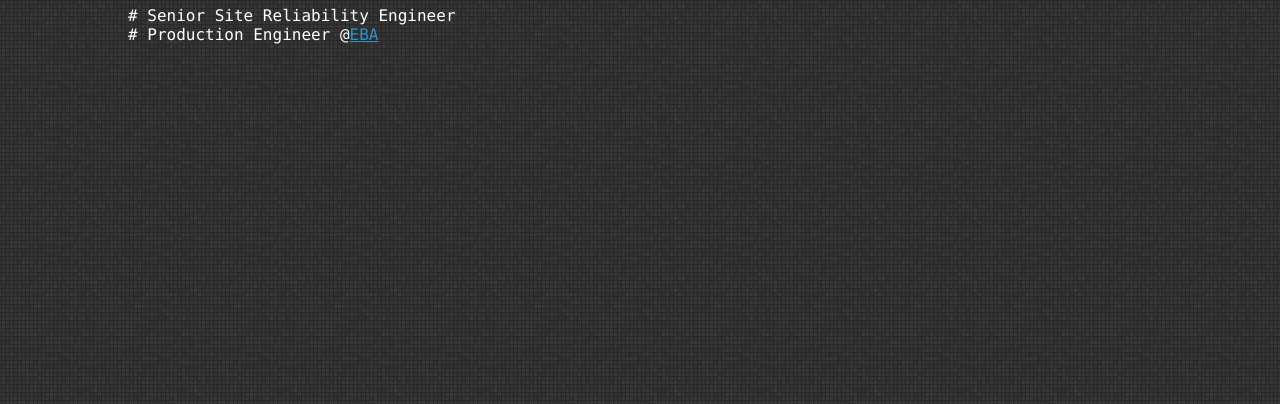
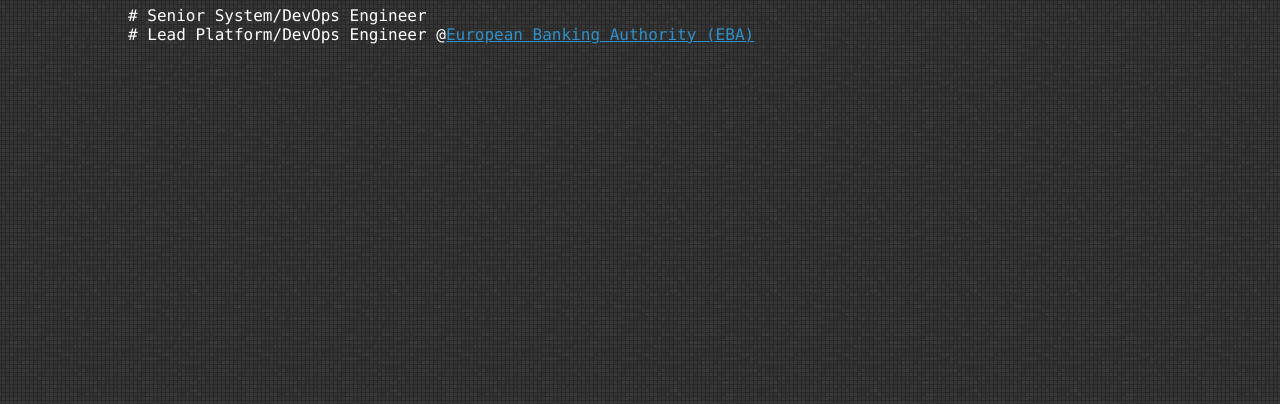
Before and after one commit to idrositis/idrositis.github.io, a plain HTML site: page index.html in a window 1280 px wide. Shown: the part 310-714 px from the top of the page. Drawn offline with Linux system fonts and the light colour scheme.

Commit message:
Update EBA job-title with changes of 2018/12

```diff
--- a/index.html
+++ b/index.html
@@ -4,7 +4,7 @@
 <title>Ioannis Drositis</title>
 <meta http-equiv="content-type" content="text/html;charset=UTF-8"/>
 <meta name="description" content="Ioannis Drositis"/>
-<meta name="keywords" content="Ioannis,Drositis,Ioannis Drositis,Systems Administrator,SRE,PE,Site Reliability Engineer,Production Engineer"/>
+<meta name="keywords" content="Ioannis,Drositis,Ioannis Drositis,System Administrator,SA,System Engineer,SE,SysEng,DevOps Engineer,DevOps,Infrastructure Engineer,InfraEng,Platform Engineer,PE,Site Reliability Engineer,SRE,Production Engineer,PE"/>
 <meta name="author" content="Ioannis Drositis"/>
 <style type="text/css">body,a:link {color:#3090C7} html{height:100%;margin:0;padding:0;background-image:url('images/3px_tile.jpg');z-index:-2;}p{font-family:"Andale Mono",Monaco,Courier,"Courier New",monospace;}p.name{display:table-cell;text-align:left;display:block;font-size:150%;color:lime;}.subname{display:table-cell;text-align:left;display:block;font-size:100%;color:white;}div{font-family:"Andale Mono",Monaco,Courier,"Courier New",monospace;}div.homeouter{top:0;left:10%;width:90%;height:100%;position:absolute;display:table}div.homeinner{z-index:2;position:absolute;top:30%;width:100%;}div.homeinner span{-webkit-animation:blink 1s infinite;animation:blink 1s infinite;}div.contact{z-index:2;position:absolute;top:90%;left:20px;}div.container{position:relative;z-index:0;}div.background{z-index:0;position:absolute;top:0;left:0;bottom:0;right:0;overflow:hidden;-webkit-animation:type3 6s steps(60,end);animation:type3 6s steps(60,end);}div.background p{color:#143314;}@-webkit-keyframes type{from{width:0;}}@keyframes type{from{width:0;}}@-webkit-keyframes type2{0%{width:0;}50%{width:0;}100%{width:100;}}@keyframes type2{0%{width:0;}50%{width:0;}100%{width:100;}}@-webkit-keyframes blink{to{opacity:.0;}}@keyframes blink{to{opacity:.0;}};</style>
 </head>
@@ -12,7 +12,7 @@
 <div class="homeouter">
 <div class="homeinner">
 <p class="name">Ioannis Drositis<span>_</span></p>
-<p class="subname"># Senior Site Reliability Engineer<br/># Production Engineer @<a href="https://www.eba.europa.eu" title="European Banking Authority">EBA</a></p>
+<p class="subname"># Senior System/DevOps Engineer<br/># Lead Platform/DevOps Engineer @<a href="https://www.eba.europa.eu" title="European Banking Authority">European Banking Authority (EBA)</a></p>
 </div>
 <div class="contact">
 <p>
```
